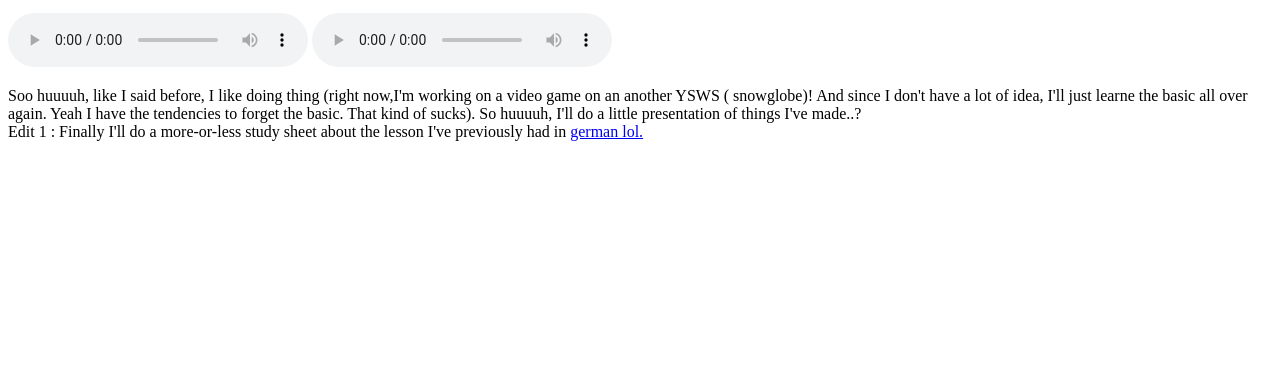
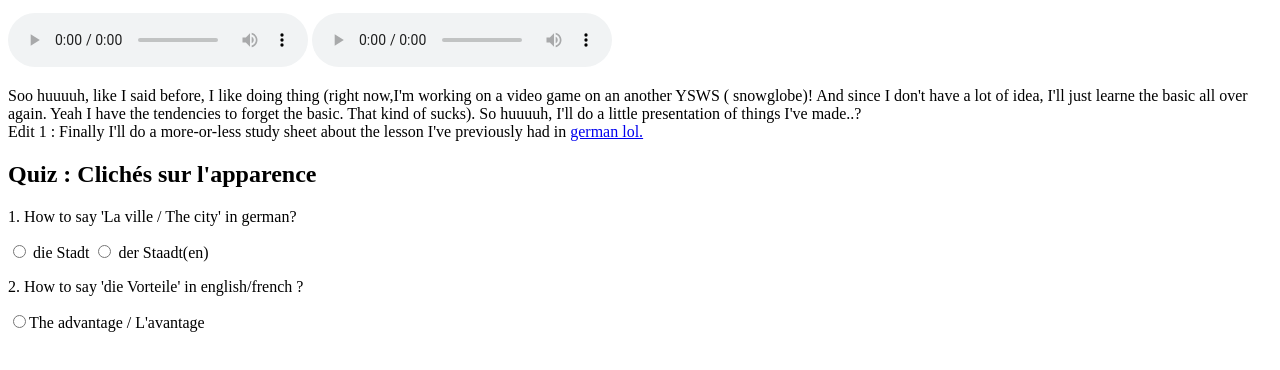
Before and after one commit to AAA-like-the-batterie/weirdwebsite, a plain HTML site: page index.html in a window 1280 px wide. Shown: the part 102-472 px from the top of the page. Drawn offline with Linux system fonts and the light colour scheme.

Commit message:
I've copied past a previous code I've found in an old project (summer 2025), it was for a hackathon. Though I've used A.I to help me with that because I won't lie, I didn't have a lot of time to do that ( 2 days, and I couldn't on work on it during the night ;_;). So now I'm just modifying the question.

```diff
--- a/index.html
+++ b/index.html
@@ -23,6 +23,18 @@
           So huuuuh, I'll do a little presentation of things I've made..?<br>
 
           Edit 1 : Finally I'll do a more-or-less study sheet about the lesson I've previously had in <a href="LV2.html" target="_blank">german lol.</a><br></p>
-       </div>
 
-  </body>
+           <!-- Quiz -->
+<section id="quiz">
+  <div class="content">
+    <h2>Quiz : Clichés sur l'apparence</h2>
+    <form id="quizForm">
+      <div class="question">
+        <p>1. How to say 'La ville / The city' in german? </p>
+        <label><input type="radio" name="q1" value="vrai"> die Stadt</label>
+        <label><input type="radio" name="q1" value="faux"> der Staadt(en)</label>
+      </div>
+
+      <div class="question">
+        <p>2. How to say 'die Vorteile' in english/french ?</p>
+        <label><input type="radio" name="q2" value="faux">The advantage / L'avantage</labe
```
Also changed, not shown: LV2.html (+3 -1 lines).
